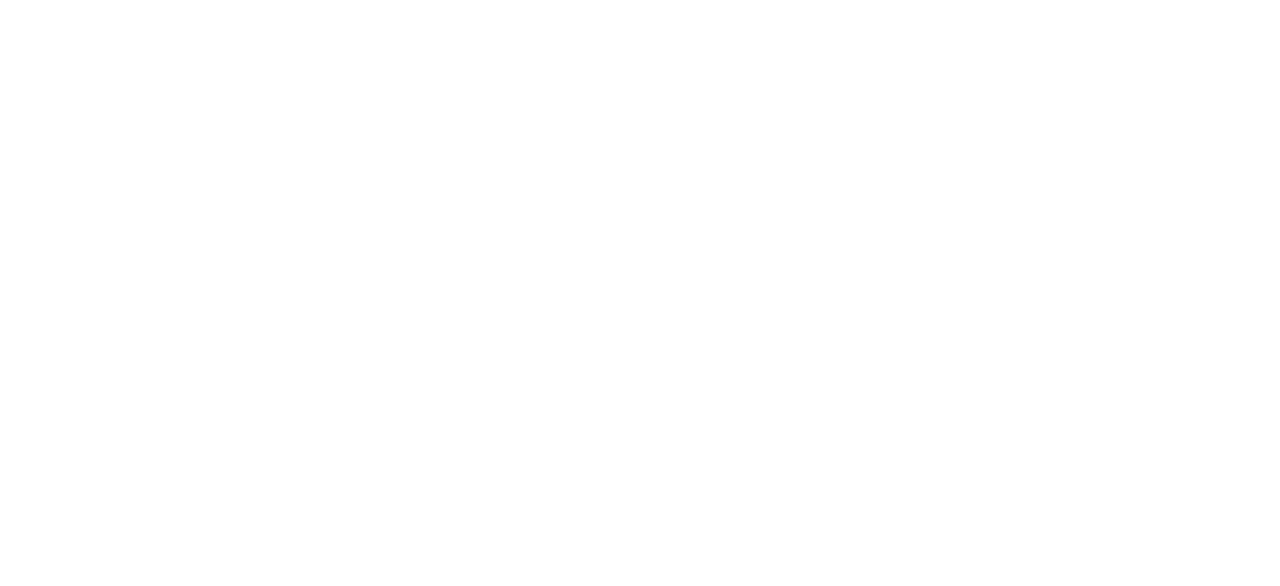
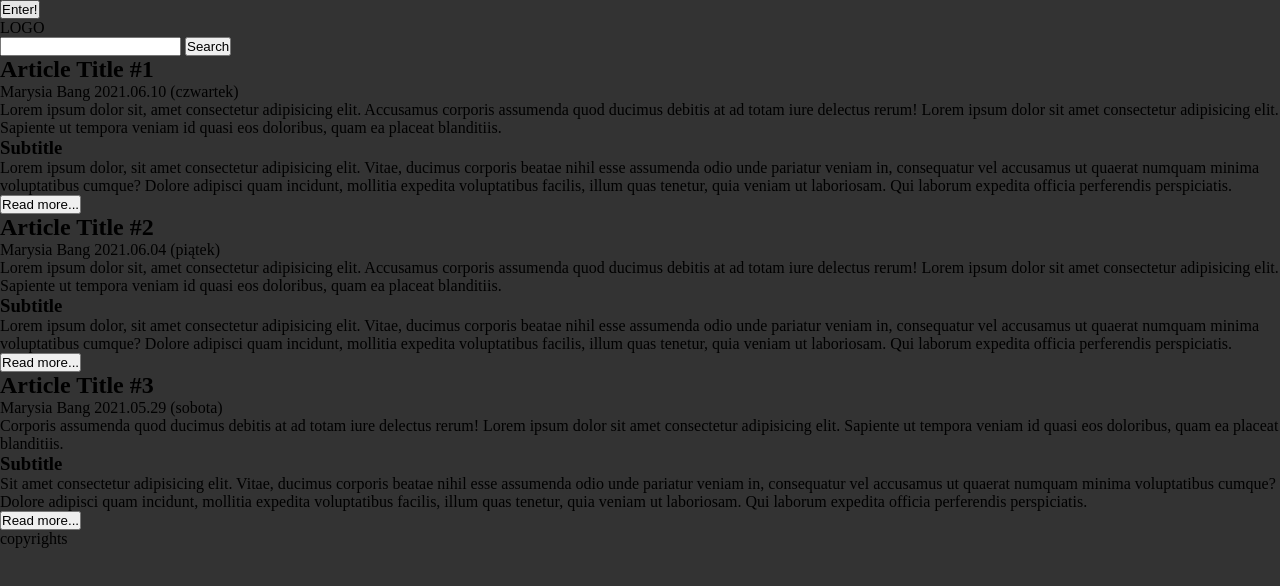
Before and after one commit to sebastian-lucjan/bem-practice-mockup-simple-page, a plain HTML site: page index.html in a window 1280 px wide. Drawn offline with Linux system fonts and the light colour scheme.

Commit message:
Make html structure with BEM

```diff
--- a/index.html
+++ b/index.html
@@ -5,6 +5,117 @@
     <meta http-equiv="X-UA-Compatible" content="IE=edge" />
     <meta name="viewport" content="width=device-width, initial-scale=1.0" />
     <title>BEM practice</title>
+    <link rel="stylesheet" href="style.css" />
   </head>
-  <body></body>
+
+  <body>
+    <header class="header">
+      <button class="button button--header">Enter!</button>
+    </header>
+
+    <main class="main">
+      <section class="main-header">
+        <div class="main-header__logo">LOGO</div>
+        <nav class="main-header__navigation"></nav>
+      </section>
+
+      <aside class="searchbar">
+        <label for="searchbar__input">
+          <input type="text" id="searchbar__input" class="searchbar__input" />
+          <button class="searchbar__button">Search</button>
+        </label>
+      </aside>
+
+      <section class="articles">
+        <article class="article">
+          <header class="article__header">
+            <h2 class="article__header-title">Article Title #1</h2>
+            <p>
+              Marysia Bang
+              <time pubdate datetime="2021-06-10T9:10">2021.06.10 (czwartek)</time>
+            </p>
+          </header>
+          <section class="article__content">
+            <p>
+              Lorem ipsum dolor sit, amet consectetur adipisicing elit. Accusamus corporis assumenda
+              quod ducimus debitis at ad totam iure delectus rerum! Lorem ipsum dolor sit amet
+              consectetur adipisicing elit. Sapiente ut tempora veniam id quasi eos doloribus, quam
+              ea placeat blanditiis.
+            </p>
+            <h3>Subtitle</h3>
+            <p>
+              Lorem ipsum dolor, sit amet consectetur adipisicing elit. Vitae, ducimus corporis
+              beatae nihil esse assumenda odio unde pariatur veniam in, consequatur vel accusamus ut
+              quaerat numquam minima voluptatibus cumque? Dolore adipisci quam incidunt, mollitia
+              expedita voluptatibus facilis, illum quas tenetur, quia veniam ut laboriosam. Qui
+              laborum expedita officia perferendis perspiciatis.
+            </p>
+          </section>
+          <footer class="article__footer">
+            <button class="article__article-button">Read more...</button>
+          </footer>
+        </article>
+        <article class="article">
+          <header class="article__header">
+            <h2 class="article__header-title">Article Title #2</h2>
+            <p>
+              Marysia Bang
+              <time pubdate datetime="2021-06-04T9:10">2021.06.04 (piątek)</time>
+            </p>
+          </header>
+          <section class="article__content">
+            <p>
+              Lorem ipsum dolor sit, amet consectetur adipisicing elit. Accusamus corporis assumenda
+              quod ducimus debitis at ad totam iure delectus rerum! Lorem ipsum dolor sit amet
+              consectetur adipisicing elit. Sapiente ut tempora veniam id quasi eos doloribus, quam
+              ea placeat blanditiis.
+            </p>
+            <h3>Subtitle</h3>
+            <p>
+              Lorem ipsum dolor, sit amet consectetur adipisicing elit. Vitae, ducimus corporis
+              beatae nihil esse assumenda odio unde pariatur veniam in, consequatur vel accusamus ut
+              quaerat numquam minima voluptatibus cumque? Dolore adipisci quam incidunt, mollitia
+              expedita voluptatibus facilis, illum quas tenetur, quia veniam ut laboriosam. Qui
+              laborum expedita officia perferendis perspiciatis.
+            </p>
+          </section>
+          <footer class="article__footer">
+            <button class="article__article-button">Read more...</button>
+          </footer>
+        </article>
+        <article class="article">
+          <header class="article__header">
+            <h2 class="article__header-title">Article Title #3</h2>
+            <p>
+              Marysia Bang
+              <time pubdate datetime="2021-05-29T19:11">2021.05.29 (sobota)</time>
+            </p>
+          </header>
+          <section class="article__content">
+            <p>
+              Corporis assumenda quod ducimus debitis at ad totam iure delectus rerum! Lorem ipsum
+              dolor sit amet consectetur adipisicing elit. Sapiente ut tempora veniam id quasi eos
+              doloribus, quam ea placeat blanditiis.
+            </p>
+            <h3>Subtitle</h3>
+            <p>
+              Sit amet consectetur adipisicing elit. Vitae, ducimus corporis beatae nihil esse
+              assumenda odio unde pariatur veniam in, consequatur vel accusamus ut quaerat numquam
+              minima voluptatibus cumque? Dolore adipisci quam incidunt, mollitia expedita
+              voluptatibus facilis, illum quas tenetur, quia veniam ut laboriosam. Qui laborum
+              expedita officia perferendis perspiciatis.
+            </p>
+          </section>
+          <footer class="article__footer">
+            <button class="article__article-button">Read more...</button>
+          </footer>
+        </article>
+      </section>
+    </main>
+
+    <footer class="footer">
+      <p>copyrights</p>
+      <address></address>
+    </footer>
+  </body>
 </html>
--- a/style.css
+++ b/style.css
@@ -0,0 +1,9 @@
+* {
+  margin: 0;
+  padding: 0;
+  box-sizing: border-box;
+}
+
+body {
+  background-color: #333;
+}
```
